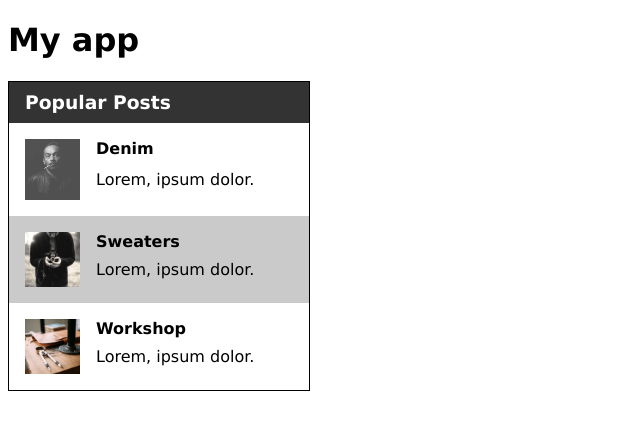
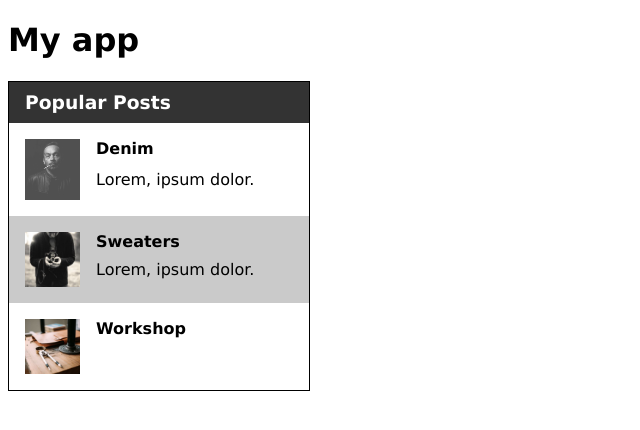
Before and after one commit to MariusCodeAcademy/feu5_02_react_loops_cond_cmp, a React (Vite) app: page / in a window 1280 px wide. Shown: the top 430 px of the page, without its empty margins (0-640 px from the left). Built offline with nearby package versions, Linux system fonts and the light colour scheme; the HTML template or start-up script is replaced by a standard one.

Commit message:
hideSubtitle

```diff
--- a/src/components/postsAside/PostsAside.jsx
+++ b/src/components/postsAside/PostsAside.jsx
@@ -8,7 +8,7 @@ function PostsAside() {
       <PostsAsideHeader />
       <SinglePostAside img={'/img/smoke.jpg'} title={'Denim'} />
       <SinglePostAside img={'/img/cam.jpg'} title={'Sweaters'} isSpecial />
-      <SinglePostAside img={'/img/work.jpg'} title={'Workshop'} />
+      <SinglePostAside img={'/img/work.jpg'} title={'Workshop'} hideSubtitle />
     </div>
   );
 }
--- a/src/components/postsAside/SinglePostAside.jsx
+++ b/src/components/postsAside/SinglePostAside.jsx
@@ -1,4 +1,4 @@
-function SinglePostAside({ img, title, isSpecial }) {
+function SinglePostAside({ img, title, isSpecial, hideSubtitle }) {
   // destrukturizacija
   // const { img, title } = props;
 
@@ -11,7 +11,9 @@ function SinglePostAside({ img, title, isSpecial }) {
     <div className={dynamicClass}>
       <img src={img} alt={title} />
       <h4>{title}</h4>
-      <p>Lorem, ipsum dolor.</p>
+      {/* jei && kaireje yra true tai jis grazina tai kas yra po desine */}
+      {/* jei && false jis grazina tai kas yra po kaire ir false reikme jsx nesigeneruoja */}
+      {!hideSubtitle && <p>Lorem, ipsum dolor.</p>}
     </div>
   );
 }
```
